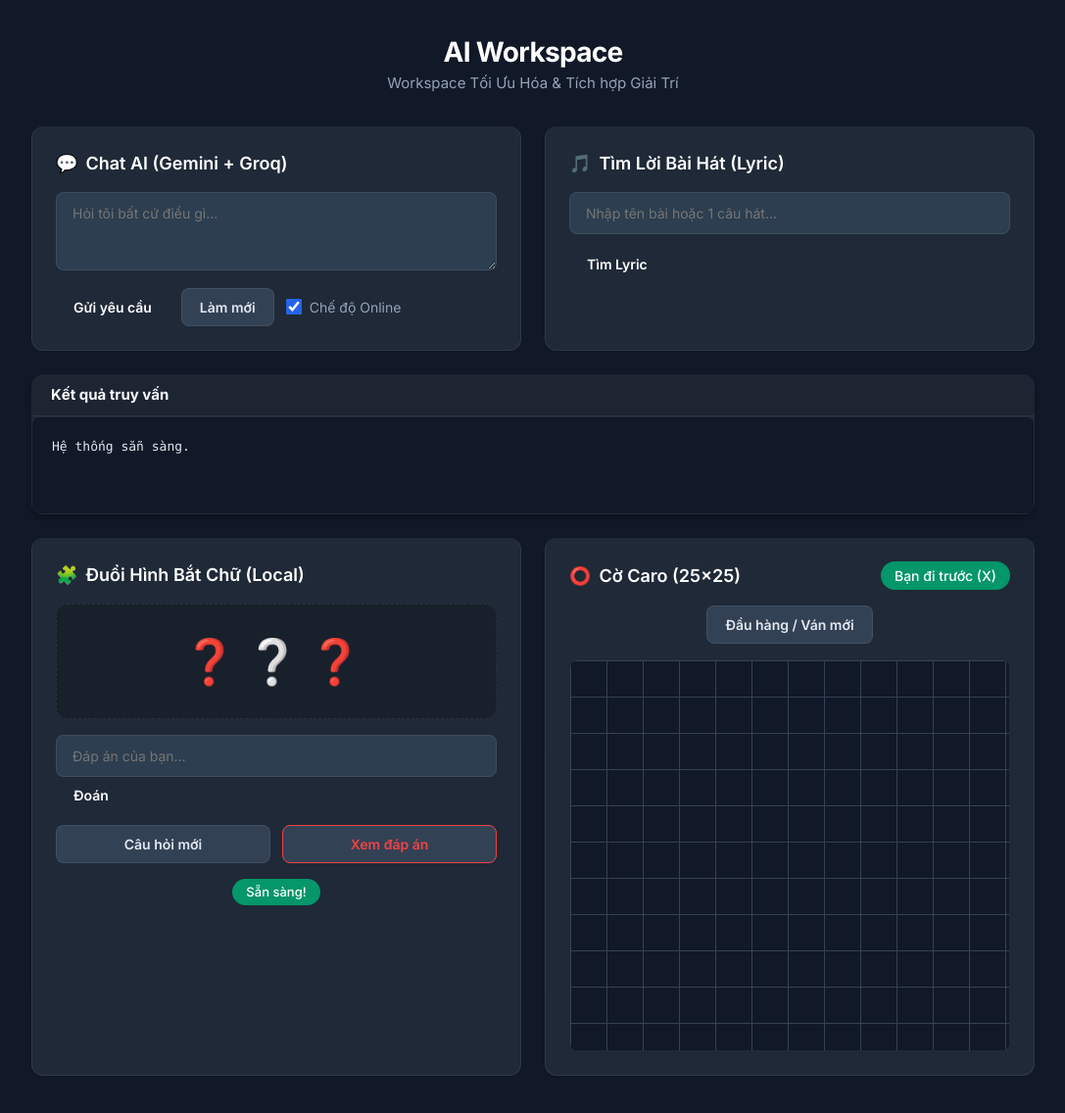
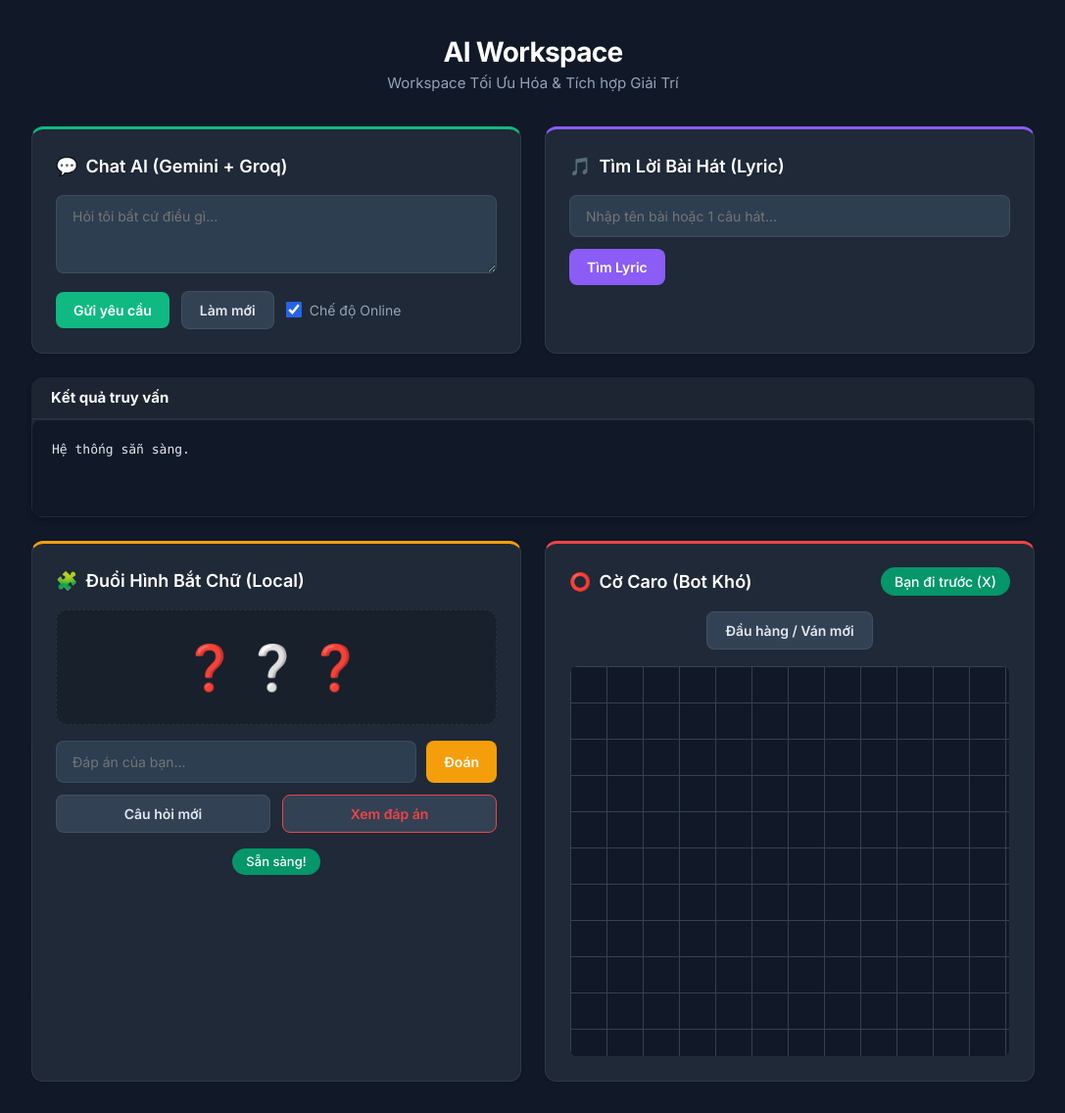
Before and after one commit to thuyALC/web-bot-page, a Flask app: page / in a window 1280 px wide. Shown: the whole page at 98% size, without its empty margins (96-1183 px from the left). Before the commit the page ends 1098 px from the top, so only its background shows below. Run offline with Flask 3, Linux system fonts and the light colour scheme.

Commit message:
Update index.html

```diff
--- a/templates/index.html
+++ b/templates/index.html
@@ -7,30 +7,23 @@
   <link href="https://fonts.googleapis.com/css2?family=Inter:wght@400;500;600;700&display=swap" rel="stylesheet">
   <style>
     :root {
-      /* Bảng màu SaaS Tối Ưu, Sắc Nét */
-      --bg-body: #111827; /* Xám đen sâu */
-      --bg-card: #1f2937; /* Xám đen nhẹ */
-      --text-main: #f9fafb; /* Trắng xám */
-      --text-muted: #94a3b8; /* Xám xanh nhạt */
-      --border-color: rgba(255, 255, 255, 0.08); /* Viền mờ */
-
-      --primary: #2563eb; /* Xanh dương SaaS */
+      --bg-body: #111827;
+      --bg-card: #1f2937;
+      --text-main: #f9fafb;
+      --text-muted: #94a3b8;
+      --border-color: rgba(255, 255, 255, 0.08);
+      --primary: #2563eb;
       --primary-hover: #1d4ed8;
-
       --success: #10b981;
       --danger: #ef4444;
       --warning: #f59e0b;
       --purple: #8b5cf6;
-      --orange: #f97316;
-
       --shadow-sm: 0 1px 2px 0 rgba(0, 0, 0, 0.1);
       --shadow-md: 0 4px 6px -1px rgba(0, 0, 0, 0.2), 0 2px 4px -1px rgba(0, 0, 0, 0.1);
     }
 
     * { box-sizing: border-box; margin: 0; padding: 0; font-family: 'Inter', system-ui, -apple-system, sans-serif; }
-
     body { background-color: var(--bg-body); color: var(--text-main); line-height: 1.5; padding: 32px 16px; display: flex; justify-content: center; min-height: 100vh;}
-
     main { width: 100%; max-width: 1024px; display: flex; flex-direction: column; gap: 24px; }
 
     .header-title { text-align: center; margin-bottom: 8px; }
@@ -38,8 +31,6 @@
     .header-title p { color: var(--text-muted); font-size: 15px; }
 
     .grid { display: grid; grid-template-columns: repeat(auto-fit, minmax(400px, 1fr)); gap: 24px; }
-
-    /* Panel Minimalist, Chuyên nghiệp */
     .card { background: var(--bg-card); border: 1px solid var(--border-color); border-radius: 12px; padding: 24px; box-shadow: var(--shadow-sm); transition: transform 0.15s, box-shadow 0.15s; }
     .card:hover { transform: translateY(-1px); box-shadow: var(--shadow-md); }
 
@@ -68,10 +59,8 @@
     .badge.warning { background: #d97706; color: #ffffff; display: inline-flex; }
 
     pre.result-box { background: #111827; color: #e2e8f0; padding: 20px; border-radius: 8px; font-family: ui-monospace, SFMono-Regular, Menlo, Monaco, Consolas, monospace; font-size: 13px; line-height: 1.6; white-space: pre-wrap; overflow-x: auto; min-height: 100px; margin: 0; border: 1px solid var(--border-color);}
-
     .output-box { display: none; margin-top: 16px; padding: 16px; border-radius: 8px; background: rgba(0,0,0,0.2); border-left: 4px solid var(--primary); font-size: 14px; line-height: 1.7; white-space: pre-wrap; max-height: 400px; overflow-y: auto; border: 1px solid var(--border-color); }
 
-    /* Game Styling */
     .riddle-display { font-size: 45px; text-align: center; padding: 24px 10px; margin-bottom: 16px; background: rgba(0,0,0,0.2); border-radius: 12px; letter-spacing: 8px; border: 1px dashed var(--border-color); }
 
     .caro-wrapper { margin-top: 16px; max-width: 100%; max-height: 400px; overflow: auto; border: 1px solid var(--border-color); border-radius: 8px; background: #0f172a; }
@@ -91,28 +80,24 @@
     </div>
 
     <div class="grid">
-      <div class="card" style="border-top: 3px solid var(--color-chat);">
-        <div class="card-header">
-          <span style="font-size:18px;">💬</span><h2>Chat AI (Gemini + Groq)</h2>
-        </div>
+      <div class="card" style="border-top: 3px solid #10b981;">
+        <div class="card-header"><span style="font-size:18px;">💬</span><h2>Chat AI (Gemini + Groq)</h2></div>
         <textarea id="message" placeholder="Hỏi tôi bất cứ điều gì..."></textarea>
         <div class="button-group">
-          <button id="send" class="btn-primary" style="background: var(--color-chat);">Gửi yêu cầu</button>
+          <button id="send" class="btn-primary" style="background: #10b981;">Gửi yêu cầu</button>
           <button id="clear" class="btn-secondary">Làm mới</button>
           <label class="checkbox-label"><input id="search" type="checkbox" checked> Chế độ Online</label>
         </div>
       </div>
 
-      <div class="card" style="border-top: 3px solid var(--color-lyric);">
-        <div class="card-header">
-          <span style="font-size:18px;">🎵</span><h2>Tìm Lời Bài Hát (Lyric)</h2>
-        </div>
+      <div class="card" style="border-top: 3px solid #8b5cf6;">
+        <div class="card-header"><span style="font-size:18px;">🎵</span><h2>Tìm Lời Bài Hát (Lyric)</h2></div>
         <input type="text" id="song-query" placeholder="Nhập tên bài hoặc 1 câu hát...">
         <div class="button-group">
-          <button id="btn-lyric" class="btn-primary" style="background: var(--color-lyric);">Tìm Lyric</button>
+          <button id="btn-lyric" class="btn-primary" style="background: #8b5cf6;">Tìm Lyric</button>
         </div>
         <div id="lyric-status" class="badge" style="margin-top: 12px; margin-bottom: 0;"></div>
-        <div id="lyric-output" class="output-box" style="border-left-color: var(--color-lyric);"></div>
+        <div id="lyric-output" class="output-box" style="border-left-color: #8b5cf6;"></div>
       </div>
     </div>
 
@@ -125,14 +110,12 @@
     </div>
 
     <div class="grid">
-      <div class="card" style="border-top: 3px solid var(--color-game);">
-        <div class="card-header">
-          <span style="font-size:18px;">🧩</span><h2>Đuổi Hình Bắt Chữ (Local)</h2>
-        </div>
+      <div class="card" style="border-top: 3px solid #f59e0b;">
+        <div class="card-header"><span style="font-size:18px;">🧩</span><h2>Đuổi Hình Bắt Chữ (Local)</h2></div>
         <div id="game-display" class="riddle-display">❓❔❓</div>
-        <div class="row" style="margin-bottom:12px;">
+        <div class="row" style="display:flex; gap:10px; margin-bottom:12px;">
           <input type="text" id="game-guess" placeholder="Đáp án của bạn..." style="margin-bottom: 0; flex: 1;">
-          <button id="btn-guess" class="btn-primary" style="background: var(--color-game);">Đoán</button>
+          <button id="btn-guess" class="btn-primary" style="background: #f59e0b;">Đoán</button>
         </div>
         <div class="button-group">
           <button id="btn-new-riddle" class="btn-secondary" style="flex: 1;">Câu hỏi mới</button>
@@ -143,10 +126,10 @@
         </div>
       </div>
 
-      <div class="card" style="border-top: 3px solid var(--color-game);">
+      <div class="card" style="border-top: 3px solid #ef4444;">
         <div class="card-header" style="justify-content: space-between;">
             <div style="display:flex; align-items:center; gap:8px;">
-                <span style="font-size:18px;">⭕</span><h2>Cờ Caro (25x25)</h2>
+                <span style="font-size:18px;">⭕</span><h2>Cờ Caro (Bot Khó)</h2>
             </div>
             <div id="caro-status" class="badge success" style="margin: 0; font-size: 14px; padding: 4px 14px;">Bạn đi trước (X)</div>
         </div>
@@ -158,11 +141,9 @@
         </div>
       </div>
     </div>
-
   </main>
 
   <script>
-    // Hàm gọi API dùng chung
     async function apiCall(endpoint, payload) {
       const res = await fetch(endpoint, { method: "POST", headers: { "Content-Type": "application/json" }, body: JSON.stringify(payload) });
       const data = await res.json();
@@ -268,13 +249,12 @@
         });
     })();
 
-    // --- MODULE CỜ CARO 25x25 ---
+    // --- MODULE CỜ CARO (AI NÂNG CẤP) ---
     (() => {
         const SIZE = 25;
         let caroState = [];
         let caroActive = true;
         const boardEl = document.getElementById("caro-board");
-        const statusEl = document.getElementById("caro-status");
 
         function initCaroState() { caroState = Array(SIZE).fill(null).map(() => Array(SIZE).fill('')); }
 
@@ -317,24 +297,86 @@
             return null;
         }
 
+        function hasNeighbor(r, c) {
+            for (let i = -2; i <= 2; i++) {
+                for (let j = -2; j <= 2; j++) {
+                    if (r+i >= 0 && r+i < SIZE && c+j >= 0 && c+j < SIZE && caroState[r+i][c+j] !== '') return true;
+                }
+            }
+            return false;
+        }
+
+        // AI Nâng cấp: Đánh giá mảng liên tục, biết chặn 2 đầu, lấp lỗ hổng
+        function getScore(r, c, player) {
+            const opp = player === 'X' ? 'O' : 'X';
+            let score = 0;
+            const dirs = [[1,0], [0,1], [1,1], [1,-1]];
+
+            for (let [dr, dc] of dirs) {
+                let consecutive = 1;
+                let blocks = 0;
+
+                let i = 1;
+                while(r + i*dr >= 0 && r + i*dr < SIZE && c + i*dc >= 0 && c + i*dc < SIZE && caroState[r + i*dr][c + i*dc] === player) {
+                    consecutive++; i++;
+                }
+                if(r + i*dr < 0 || r + i*dr >= SIZE || c + i*dc < 0 || c + i*dc >= SIZE || caroState[r + i*dr][c + i*dc] === opp) blocks++;
+
+                let j = 1;
+                while(r - j*dr >= 0 && r - j*dr < SIZE && c - j*dc >= 0 && c - j*dc < SIZE && caroState[r - j*dr][c - j*dc] === player) {
+                    consecutive++; j++;
+                }
+                if(r - j*dr < 0 || r - j*dr >= SIZE || c - j*dc < 0 || c - j*dc >= SIZE || caroState[r - j*dr][c - j*dc] === opp) blocks++;
+
+                if(blocks === 2 && consecutive < 5) continue; // Khóa 2 đầu thì bỏ qua
+
+                if(consecutive >= 5) score += 2000000;
+                else if(consecutive === 4) score += (blocks === 0) ? 500000 : 100000;
+                else if(consecutive === 3) score += (blocks === 0) ? 50000 : 10000;
+                else if(consecutive === 2) score += (blocks === 0) ? 5000 : 500;
+                else if(consecutive === 1) score += (blocks === 0) ? 50 : 5;
+            }
+            return score;
+        }
+
         function botMove() {
             if(!caroActive) return;
-            let move = {r: 12, c: 12};
-            if(caroState[12][12]!=='') {
+            let bestScore = -1;
+            let moves = [];
+
+            if(caroState[12][12]==='') {
+                moves = [{r: 12, c: 12}];
+            } else {
                 for(let r=0; r<SIZE; r++) {
                     for(let c=0; c<SIZE; c++) {
-                        if(caroState[r][c]==='') { move = {r, c}; break; }
+                        if(caroState[r][c]==='') {
+                            if(!hasNeighbor(r,c)) continue;
+
+                            let attack = getScore(r, c, 'O');
+                            let defense = getScore(r, c, 'X');
+
+                            // Phân bổ tư duy: Thủ chặt hơn một chút nhưng nếu win thì phải dứt điểm
+                            let total = attack + defense * 1.2;
+
+                            if(total > bestScore) {
+                                bestScore = total;
+                                moves = [{r, c}];
+                            } else if (total === bestScore) {
+                                moves.push({r, c}); // Thêm vào list nếu điểm bằng nhau để random chọn nước đi
+                            }
+                        }
                     }
-                    if(caroState[move.r][move.c]==='') break;
                 }
             }
-            if(move) {
+
+            if(moves.length > 0) {
+                let move = moves[Math.floor(Math.random() * moves.length)];
                 caroState[move.r][move.c] = 'O';
                 updateSingleCell(move.r, move.c);
                 const win = checkWin(move.r, move.c, 'O');
                 if(win) {
                     win.forEach(([wr,wc]) => document.getElementById(`cell-${wr}-${wc}`).classList.add("win-cell"));
-                    updateBadge("caro-status", "Máy thắng rồi kkk 😆", "error");
+                    updateBadge("caro-status", "Bot: Khóc đi cưng 😆", "error");
                     caroActive = false;
                 } else updateBadge("caro-status", "Đến lượt bạn (X)", "success");
             }
@@ -347,11 +389,11 @@
             const win = checkWin(r, c, 'X');
             if(win) {
                 win.forEach(([wr,wc]) => document.getElementById(`cell-${wr}-${wc}`).classList.add("win-cell"));
-                updateBadge("caro-status", "Bạn thắng rồi! Quá tuyệt 🎉", "success");
+                updateBadge("caro-status", "Bạn thắng rồi! Đỉnh 🎉", "success");
                 caroActive = false;
             } else {
-                updateBadge("caro-status", "Hệ thống đang nghĩ...", "warning");
-                setTimeout(botMove, 50);
+                updateBadge("caro-status", "Bot đang tính nước cờ...", "warning");
+                setTimeout(botMove, 80);
             }
         }
 
@@ -360,11 +402,12 @@
             updateBadge("caro-status", "Bạn đi trước (X)", "success");
             renderCaro();
             const wrapper = document.querySelector('.caro-wrapper');
-            wrapper.scrollLeft = wrapper.scrollWidth / 2 - wrapper.clientWidth / 2;
-            wrapper.scrollTop = wrapper.scrollHeight / 2 - wrapper.clientHeight / 2;
+            if(wrapper) {
+                wrapper.scrollLeft = wrapper.scrollWidth / 2 - wrapper.clientWidth / 2;
+                wrapper.scrollTop = wrapper.scrollHeight / 2 - wrapper.clientHeight / 2;
+            }
         };
 
-        // Khởi tạo caro ban đầu
         initCaroState(); renderCaro();
     })();
   </script>
```
